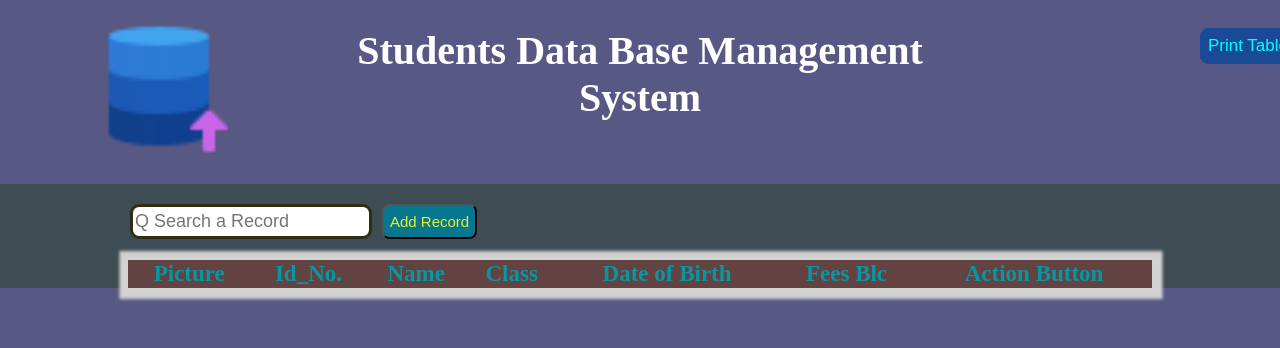
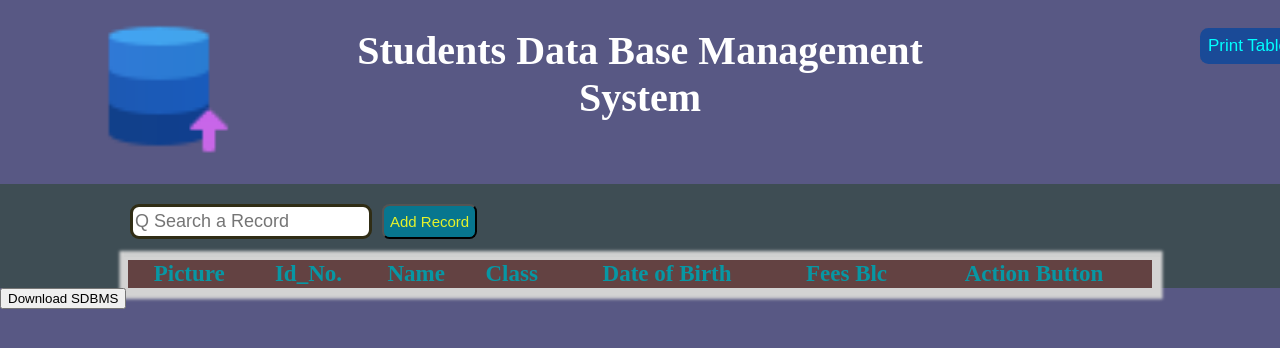
Before and after one commit to ReaganSekimuDev/DATABASE, a plain HTML site: page index.html in a window 1280 px wide. Drawn offline with Linux system fonts and the light colour scheme.

Commit message:
index.html

```diff
--- a/index.html
+++ b/index.html
@@ -57,6 +57,12 @@
         </div>
     </div>
 
+    <div id="download">
+        <a href="SDBMS.zip" download>
+            <button>Download SDBMS</button>
+        </a>
+    </div>
+
     <script src="script.js"></script>
 </body>
 </html>
```
